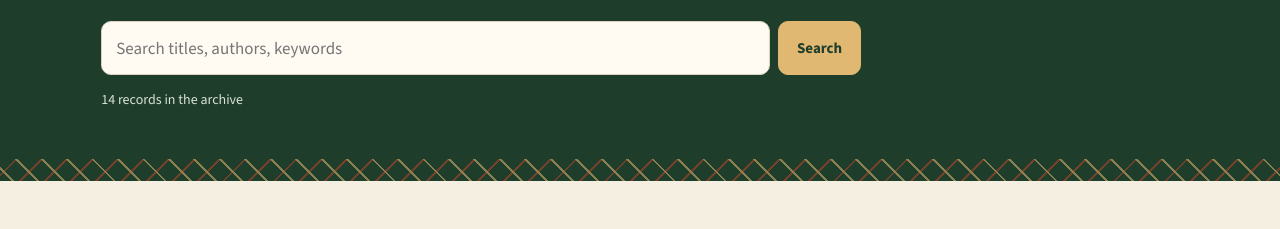
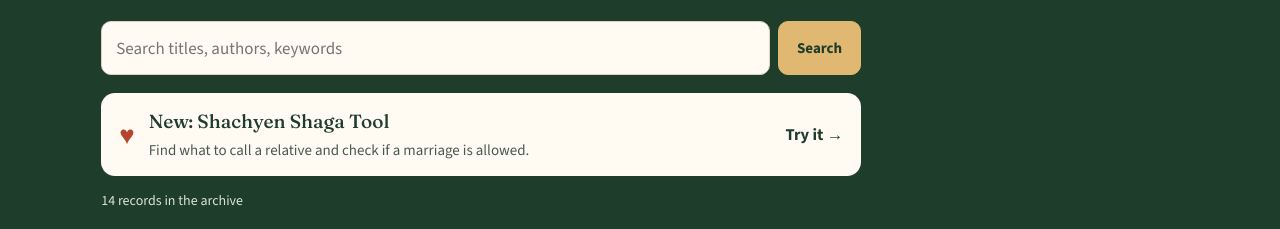
Before and after one commit to MickyPiuPiu/wunpawng-tam-tam, a plain HTML site: page index.html in a window 1280 px wide. Shown: the part 403-632 px from the top of the page. Drawn offline with nearby package versions, Linux system fonts and the light colour scheme.

Commit message:
Add Shachyen tool banner to homepage
Co-Authored-By: Claude Opus 5.5 <noreply@anthropic.com>
Claude-Session: https://claude.ai/code/session_012RNyWykMdfyJS7EQo8tNaB

```diff
--- a/index.html
+++ b/index.html
@@ -39,6 +39,12 @@ input,select,textarea{font:inherit;font-size:16px;color:var(--ink);background:va
 textarea{height:auto;padding:12px 14px;min-height:96px}
 :focus-visible{outline:3px solid var(--brass);outline-offset:2px}
 .btn{display:inline-flex;align-items:center;justify-content:center;gap:6px;min-height:46px;padding:0 18px;border-radius:10px;border:1px solid var(--green);background:var(--green);color:var(--bg);font:700 15px 'Source Sans 3',sans-serif;text-decoration:none;cursor:pointer;white-space:nowrap}
+.promo{display:flex;align-items:center;gap:14px;flex-wrap:wrap;max-width:760px;margin-top:18px;background:#FFFBF3;color:#1E2A22;border-radius:14px;padding:14px 18px;text-decoration:none}
+.promo .heart{font-size:26px;color:#B5452E;line-height:1}
+.promo div{flex:1 1 220px}.promo strong{display:block;font-family:Fraunces,Georgia,serif;font-weight:500;font-size:19px;color:#1F3D2B}
+.promo span.sub{font-size:15px;color:#4A5A4F}
+.promo .go{font-weight:700;color:#1F3D2B;white-space:nowrap}
+.promo:hover .go{text-decoration:underline}
 .hero .btn{background:#E0B872;border-color:#E0B872;color:#1F3D2B}
 .btn.ghost{background:transparent;color:var(--green)}
 .btn.danger{background:transparent;color:light-dark(#9B2C1C,#F0A08E);border-color:currentColor}
@@ -137,6 +143,7 @@ function home(){
     <p>Books, booklets, reports and articles about Kachin language, history and culture. Each record tells you what it contains and where it came from.</p>
     <form class="sbox" id="homeForm" role="search"><label for="hq" class="hide">Search the archive</label>
       <input id="hq" type="search" placeholder="Search titles, authors, keywords" value="${esc(S.q)}"><button class="btn" type="submit">Search</button></form>
+    <a class="promo" href="shachyen.html"><span class="heart" aria-hidden="true">♥</span><div><strong>New: Shachyen Shaga Tool</strong><span class="sub">Find what to call a relative and check if a marriage is allowed.</span></div><span class="go">Try it →</span></a>
     <p class="status" style="color:#D9E2D6">${S.loaded?`${all.length} record${all.length===1?'':'s'} in the archive`:''}</p>
   </div><div class="weave" aria-hidden="true"></div></section>
   <section class="band"><div class="wrap">${loadNote()}
```
